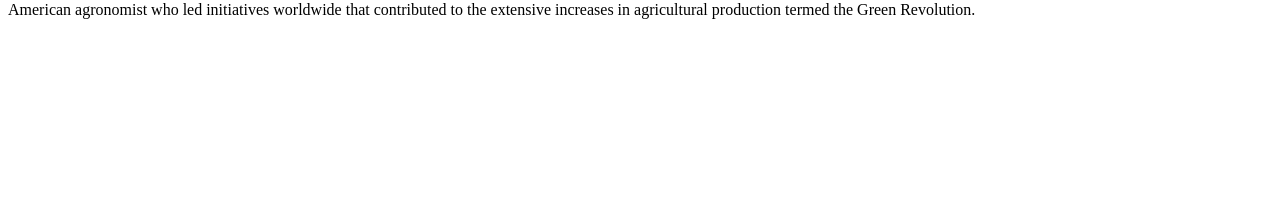
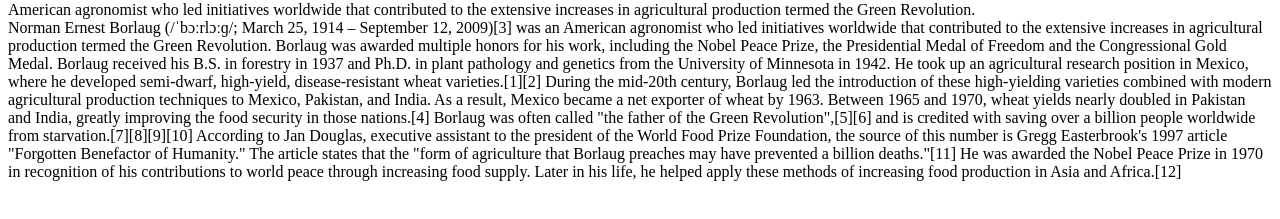
Before and after one commit to gerardo-mtz/mauricio-gerardo, a plain HTML site: page index.html in a window 1280 px wide. Shown: the part 329-548 px from the top of the page. Drawn offline with Linux system fonts and the light colour scheme.

Commit message:
Add tribute info

```diff
--- a/index.html
+++ b/index.html
@@ -21,6 +21,33 @@
           Revolution.
         </div>
       </div>
+      <div id="tribute-info">
+        Norman Ernest Borlaug (/ˈbɔːrlɔːɡ/; March 25, 1914 – September 12,
+        2009)[3] was an American agronomist who led initiatives worldwide that
+        contributed to the extensive increases in agricultural production termed
+        the Green Revolution. Borlaug was awarded multiple honors for his work,
+        including the Nobel Peace Prize, the Presidential Medal of Freedom and
+        the Congressional Gold Medal. Borlaug received his B.S. in forestry in
+        1937 and Ph.D. in plant pathology and genetics from the University of
+        Minnesota in 1942. He took up an agricultural research position in
+        Mexico, where he developed semi-dwarf, high-yield, disease-resistant
+        wheat varieties.[1][2] During the mid-20th century, Borlaug led the
+        introduction of these high-yielding varieties combined with modern
+        agricultural production techniques to Mexico, Pakistan, and India. As a
+        result, Mexico became a net exporter of wheat by 1963. Between 1965 and
+        1970, wheat yields nearly doubled in Pakistan and India, greatly
+        improving the food security in those nations.[4] Borlaug was often
+        called "the father of the Green Revolution",[5][6] and is credited with
+        saving over a billion people worldwide from starvation.[7][8][9][10]
+        According to Jan Douglas, executive assistant to the president of the
+        World Food Prize Foundation, the source of this number is Gregg
+        Easterbrook's 1997 article "Forgotten Benefactor of Humanity." The
+        article states that the "form of agriculture that Borlaug preaches may
+        have prevented a billion deaths."[11] He was awarded the Nobel Peace
+        Prize in 1970 in recognition of his contributions to world peace through
+        increasing food supply. Later in his life, he helped apply these methods
+        of increasing food production in Asia and Africa.[12]
+      </div>
     </div>
 
     <script src="https://cdn.freecodecamp.org/testable-projects-fcc/v1/bundle.js"></script>
```
